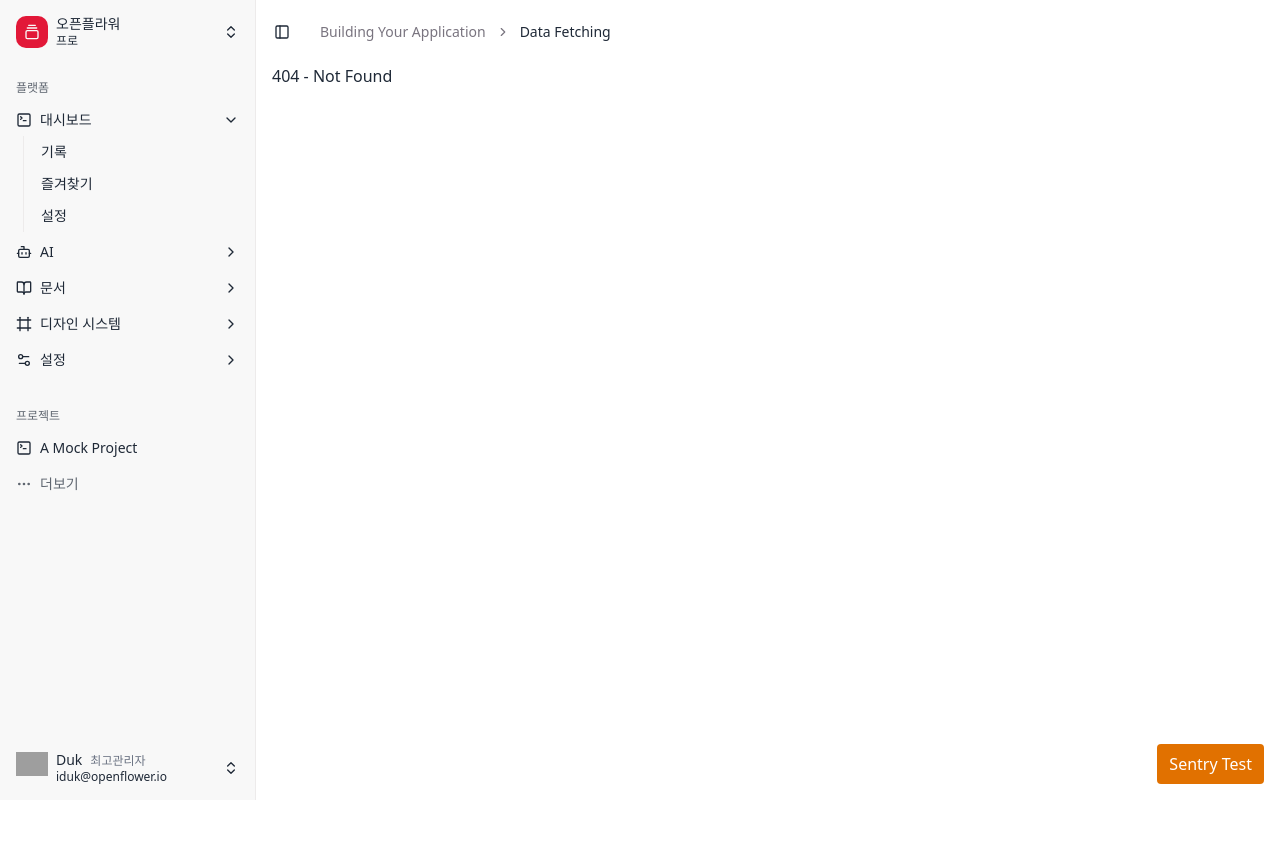
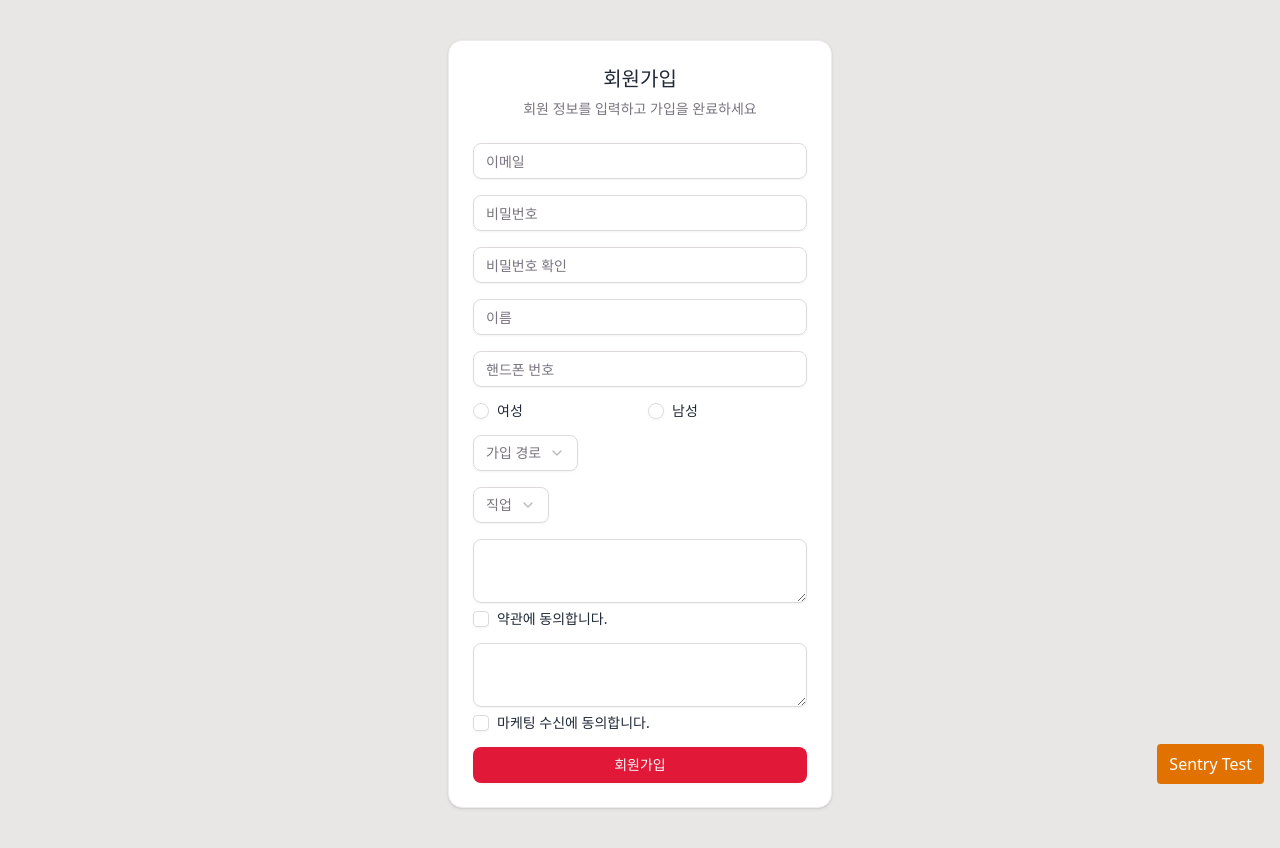
Before and after one commit to iduk/kit-kor, a React (Vite) app: page /register in a window 1280 px wide. Before the commit this address had no page. Before the commit the page ends 800 px from the top, so only its background shows below. Built offline with nearby package versions, Linux system fonts and the light colour scheme; grey boxes are pictures that could not be loaded.

Commit message:
form test, Suspense+

```diff
--- a/eslint.config.js
+++ b/eslint.config.js
@@ -1,11 +1,11 @@
 import js from "@eslint/js"
-import { globalIgnores } from "eslint/config"
 import eslintConfigPrettier from "eslint-config-prettier"
 import jsxA11y from "eslint-plugin-jsx-a11y"
 import prettier from "eslint-plugin-prettier"
 import react from "eslint-plugin-react"
 import reactHooks from "eslint-plugin-react-hooks"
 import reactRefresh from "eslint-plugin-react-refresh"
+import { globalIgnores } from "eslint/config"
 import globals from "globals"
 import tseslint from "typescript-eslint"
 
@@ -56,6 +56,8 @@ export default tseslint.config([
       "react/jsx-uses-vars": "error",
       "react/prop-types": "off", // TypeScript 사용시 불필요
       "react/display-name": "warn",
+      "no-unused-vars": "off", // TODO: 사용하지 않는 변수 임시 허용
+      "@typescript-eslint/no-unused-vars": "off", // TODO: 사용하지 않는 변수 임시 허용
 
       // React Refresh 규칙 조정
       "react-refresh/only-export-components": "warn", // 컴포넌트만 export 하도록 권장
--- a/src/components/chart-area-interactive.tsx
+++ b/src/components/chart-area-interactive.tsx
@@ -21,7 +21,7 @@ import {
 } from "@/components/ui/select"
 import { ToggleGroup, ToggleGroupItem } from "@/components/ui/toggle-group"
 import { useIsMobile } from "@/hooks/useMobile"
-import { useEffect, useState } from "react"
+import React, { useEffect, useState } from "react"
 import { Area, AreaChart, CartesianGrid, XAxis } from "recharts"
 
 export const description = "An interactive area chart"
@@ -201,6 +201,7 @@ export function ChartAreaInteractive() {
         </CardAction>
       </CardHeader>
       <CardContent className="px-2 pt-4 sm:px-6 sm:pt-6">
+        <React.Suspense fallback={<div>Loading...</div>}>
           <ChartContainer config={chartConfig} className="aspect-auto h-[250px] w-full">
             <AreaChart data={filteredData}>
               <defs>
@@ -258,6 +259,7 @@ export function ChartAreaInteractive() {
               />
             </AreaChart>
           </ChartContainer>
+        </React.Suspense>
       </CardContent>
     </Card>
   )
--- a/src/pages/Home.tsx
+++ b/src/pages/Home.tsx
@@ -3,6 +3,7 @@ import { ChartAreaInteractive } from "@/components/chart-area-interactive"
 import { DataTable } from "@/components/data-table"
 import { Card, CardContent, CardDescription, CardHeader, CardTitle } from "@/components/ui/card"
 import { CreditCard, DollarSign, Users } from "lucide-react"
+import React from "react"
 
 export default function Home() {
   return (
@@ -50,7 +51,9 @@ export default function Home() {
             <CardDescription>최근 결제 내역 목록입니다.</CardDescription>
           </CardHeader>
           <CardContent className="overflow-x-auto">
-            <DataTable data={data} />
+            <React.Suspense fallback={<div>Loading...</div>}>
+              <DataTable data={data} />
+            </React.Suspense>
           </CardContent>
         </Card>
       </div>
--- a/src/pages/Login/LoginForm.tsx
+++ b/src/pages/Login/LoginForm.tsx
@@ -5,6 +5,7 @@ import { Label } from "@/components/ui/label"
 import { cn } from "@/lib/utils"
 import { zodResolver } from "@hookform/resolvers/zod"
 import { useForm } from "react-hook-form"
+import { useNavigate } from "react-router-dom"
 import { z } from "zod"
 
 const loginSchema = z.object({
@@ -15,6 +16,8 @@ const loginSchema = z.object({
 type LoginFormData = z.infer<typeof loginSchema>
 
 export function LoginForm({ className, ...props }: React.ComponentProps<"div">) {
+  const navigate = useNavigate()
+
   const {
     register,
     handleSubmit,
@@ -110,9 +113,15 @@ export function LoginForm({ className, ...props }: React.ComponentProps<"div">)
               </div>
               <div className="text-center text-sm">
                 계정이 없으신가요?{" "}
-                <a href="#" className="underline underline-offset-4">
+                <button
+                  type="button"
+                  className="underline underline-offset-4 bg-transparent border-none p-0 text-primary cursor-pointer"
+                  onClick={() => {
+                    navigate("/register")
+                  }}
+                >
                   회원가입
-                </a>
+                </button>
               </div>
             </div>
           </form>
--- /dev/null
+++ b/src/pages/Register/RegisterForm.tsx
@@ -0,0 +1,158 @@
+import { Button } from "@/components/ui/button"
+import { Card, CardContent, CardDescription, CardHeader, CardTitle } from "@/components/ui/card"
+import { Checkbox } from "@/components/ui/checkbox"
+import { Input } from "@/components/ui/input"
+import { Label } from "@/components/ui/label"
+import { RadioGroup, RadioGroupItem } from "@/components/ui/radio-group"
+import {
+  Select,
+  SelectContent,
+  SelectItem,
+  SelectTrigger,
+  SelectValue,
+} from "@/components/ui/select"
+import { Textarea } from "@/components/ui/textarea"
+import { cn } from "@/lib/utils"
+import { useForm } from "react-hook-form"
+import z from "zod"
+
+export default function RegisterForm({ className, ...props }: React.ComponentProps<"div">) {
+  // TODO: 공통으로 묶는 방법
+  const registerSchema = {
+    email: z
+      .string()
+      .min(1, { message: "이메일을 입력하세요." })
+      .regex(/^[^\s@]+@[^\s@]+\.[^\s@]+$/, { message: "유효한 이메일을 입력하세요." }),
+    password: z.string().min(6, { message: "비밀번호는 최소 6자리 이상이어야 합니다." }),
+    confirmPassword: z
+      .string()
+      .min(6, { message: "비밀번호 확인은 최소 6자리 이상이어야 합니다." }),
+    name: z.string().min(2, { message: "이름은 최소 2자리 이상이어야 합니다." }),
+    phone: z.string().min(10, { message: "핸드폰 번호는 최소 10자리 이상이어야 합니다." }),
+    gender: z.enum(["male", "female"], { message: "성별을 선택하세요." }),
+    signupSource: z.enum(["search", "social", "referral"], { message: "가입 경로를 선택하세요." }),
+    occupation: z.enum(
+      ["student", "worker", "housewife", "professional", "self-employed", "unemployed", "etc"],
+      { message: "직업을 선택하세요." }
+    ),
+    terms: z.boolean().refine(val => val === true, { message: "약관에 동의해야 합니다." }),
+    marketingTerms: z
+      .boolean()
+      .refine(val => val === true, { message: "마케팅 수신에 동의해야 합니다." }),
+  }
+
+  const registerFormSchema = z.object(registerSchema)
+  type RegisterFormData = z.infer<typeof registerFormSchema>
+
+  const { register, handleSubmit } = useForm<RegisterFormData>()
+
+  const onSubmit = async (data: RegisterFormData) => {
+    try {
+      console.log("회원가입 데이터:", data)
+      await new Promise(resolve => setTimeout(resolve, 1000))
+      alert("회원가입 성공!")
+    } catch (error) {
+      console.error("회원가입 실패:", error)
+    }
+  }
+
+  return (
+    <div className={cn("flex flex-col gap-6", className)} {...props}>
+      <Card>
+        <CardHeader className="text-center">
+          <CardTitle className="text-xl">회원가입</CardTitle>
+          <CardDescription>회원 정보를 입력하고 가입을 완료하세요</CardDescription>
+        </CardHeader>
+        <CardContent>
+          <form onSubmit={handleSubmit(onSubmit)}>
+            <div className="grid gap-6">
+              <div className="flex flex-col gap-4">
+                <Input type="email" {...register("email")} placeholder="이메일" />
+                <Input type="password" {...register("password")} placeholder="비밀번호" />
+                <Input
+                  type="password"
+                  {...register("confirmPassword")}
+                  placeholder="비밀번호 확인"
+                />
+                <Input type="text" {...register("name")} placeholder="이름" />
+                <Input type="tel" {...register("phone")} placeholder="핸드폰 번호" />
+
+                {/* 성별 선택 */}
+
+                <RadioGroup {...register("gender")} className="grid grid-cols-2 gap-4">
+                  <div className="flex items-center space-x-2">
+                    <RadioGroupItem value="female" id="female" />
+                    <Label htmlFor="female" className="w-full">
+                      여성
+                    </Label>
+                  </div>
+
+                  <div className="flex items-center space-x-2">
+                    <RadioGroupItem value="male" id="male" />
+                    <Label htmlFor="male" className="w-full">
+                      남성
+                    </Label>
+                  </div>
+                </RadioGroup>
+
+                {/* 가입 경로 선택 */}
+                <Select {...register("signupSource")}>
+                  <SelectTrigger>
+                    <SelectValue placeholder="가입 경로" />
+                  </SelectTrigger>
+                  <SelectContent>
+                    <SelectItem value="search">인터넷 검색</SelectItem>
+                    <SelectItem value="social">소셜미디어</SelectItem>
+                    <SelectItem value="referral">지인 소개</SelectItem>
+                    <SelectItem value="other">기타</SelectItem>
+                  </SelectContent>
+                </Select>
+
+                {/* 직업 선택 */}
+                <Select {...register("occupation")}>
+                  <SelectTrigger>
+                    <SelectValue placeholder="직업" />
+                  </SelectTrigger>
+                  <SelectContent>
+                    <SelectItem value="student">학생</SelectItem>
+                    <SelectItem value="worker">직장인</SelectItem>
+                    <SelectItem value="housewife">주부</SelectItem>
+                    <SelectItem value="professional">전문직</SelectItem>
+                    <SelectItem value="self-employed">자영업</SelectItem>
+                    <SelectItem value="unemployed">무직</SelectItem>
+                    <SelectItem value="etc">기타</SelectItem>
+                  </SelectContent>
+                </Select>
+
+                <div>
+                  {/* 일단 하드코딩 */}
+                  <Textarea content="약관 내용" readOnly className="mb-2" />
+                  <div className="flex items-center">
+                    <Checkbox {...register("terms")} aria-label="약관 동의" />
+                    <Label htmlFor="terms" className="ml-2">
+                      약관에 동의합니다.
+                    </Label>
+                  </div>
+                </div>
+
+                <div>
+                  <Textarea content="마케팅 수신 동의 내용" readOnly className="mb-2" />
+                  <div className="flex items-center">
+                    <Checkbox {...register("marketingTerms")} aria-label="마케팅 수신 동의" />
+                    <Label htmlFor="marketingTerms" className="ml-2">
+                      마케팅 수신에 동의합니다.
+                    </Label>
+                  </div>
+                </div>
+
+                <Button type="submit" title="회원가입">
+                  회원가입
+                </Button>
+              </div>
+            </div>
+          </form>
+        </CardContent>
+      </Card>
+    </div>
+  )
+}
--- /dev/null
+++ b/src/pages/Register/index.tsx
@@ -0,0 +1,11 @@
+import RegisterForm from "@/pages/Register/RegisterForm"
+
+export default function RegisterPage() {
+  return (
+    <div className="bg-muted flex min-h-svh flex-col items-center justify-center gap-6 p-6 md:p-10">
+      <div className="flex w-full max-w-sm flex-col gap-6">
+        <RegisterForm />
+      </div>
+    </div>
+  )
+}
--- a/src/routes/index.tsx
+++ b/src/routes/index.tsx
@@ -1,4 +1,7 @@
 /* eslint-disable @typescript-eslint/no-explicit-any */
+import BlankLayout from "@/layouts/BlankLayout"
+import LoginPage from "@/pages/Login"
+import RegisterPage from "@/pages/Register"
 import { createBrowserRouter } from "react-router-dom"
 
 // 경로 패턴
@@ -14,13 +17,17 @@ const getLazy = (map: Record<string, () => Promise<any>>, key: string) => async
 export default function routerComponent() {
   return createBrowserRouter([
     {
-      id: "login",
-      path: "/login",
-      lazy: getLazy(layouts, "../layouts/BlankLayout.tsx"),
+      Component: BlankLayout,
       children: [
         {
-          index: true,
-          lazy: getLazy(pages, "../pages/Login.tsx"),
+          id: "login",
+          path: "/login",
+          Component: LoginPage,
+        },
+        {
+          id: "register",
+          path: "/register",
+          Component: RegisterPage,
         },
       ],
     },
```
Lines whose indentation alone changed are shown as unchanged.
